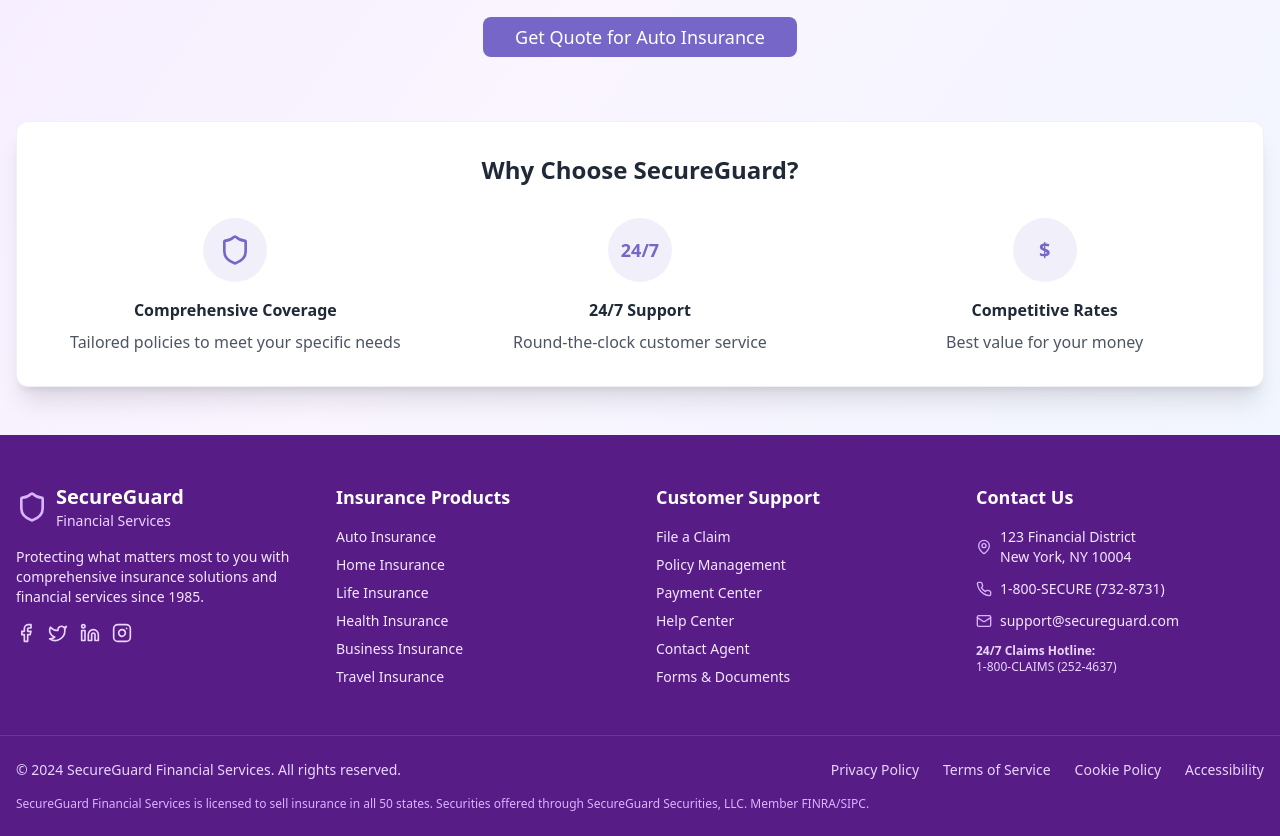
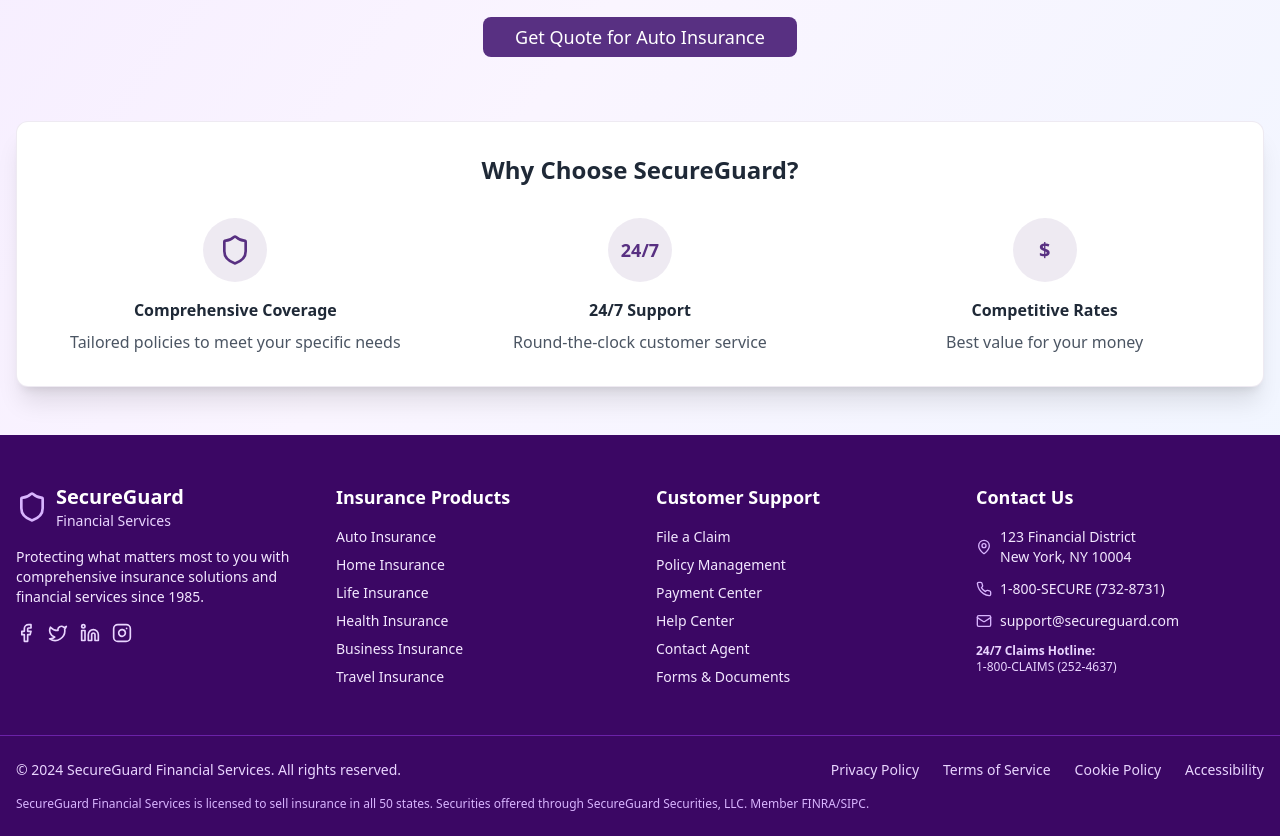
Before and after one commit to jithendran-design/policy-mods-demo-app, a React (Vite) app: page / in a window 1280 px wide. Shown: the part 900-1736 px from the top of the page. Built offline with nearby package versions, Linux system fonts and the light colour scheme.

Commit message:
Fix: Color inconsistencies and CTA styling
- Updated the quote page to use the primary color scheme.
- Darkened the footer's background to a darker purple.
- Applied the current footer color to primary buttons across the website.
- Ensured consistent color usage throughout the application.

```diff
--- a/src/components/Footer.tsx
+++ b/src/components/Footer.tsx
@@ -4,7 +4,7 @@ import { Separator } from "@/components/ui/separator";
 
 const Footer = () => {
   return (
-    <footer className="bg-purple-900 text-white">
+    <footer className="bg-purple-950 text-white">
       {/* Main Footer Content */}
       <div className="container mx-auto px-4 py-12">
         <div className="grid md:grid-cols-4 gap-8">
@@ -84,7 +84,7 @@ const Footer = () => {
         </div>
       </div>
 
-      <Separator className="bg-purple-700" />
+      <Separator className="bg-purple-800" />
 
       {/* Bottom Footer */}
       <div className="container mx-auto px-4 py-6">
--- a/src/index.css
+++ b/src/index.css
@@ -14,7 +14,7 @@
     --popover: 0 0% 100%;
     --popover-foreground: 222.2 84% 4.9%;
 
-    --primary: 249 46% 59%;
+    --primary: 269 46% 35%;
     --primary-foreground: 210 40% 98%;
 
     --secondary: 210 40% 96.1%;
@@ -31,7 +31,7 @@
 
     --border: 214.3 31.8% 91.4%;
     --input: 214.3 31.8% 91.4%;
-    --ring: 249 46% 59%;
+    --ring: 269 46% 35%;
 
     --radius: 0.5rem;
 
@@ -39,7 +39,7 @@
 
     --sidebar-foreground: 240 5.3% 26.1%;
 
-    --sidebar-primary: 249 46% 59%;
+    --sidebar-primary: 269 46% 35%;
 
     --sidebar-primary-foreground: 0 0% 98%;
 
@@ -49,7 +49,7 @@
 
     --sidebar-border: 220 13% 91%;
 
-    --sidebar-ring: 249 46% 59%;
+    --sidebar-ring: 269 46% 35%;
   }
 
   .dark {
@@ -62,7 +62,7 @@
     --popover: 222.2 84% 4.9%;
     --popover-foreground: 210 40% 98%;
 
-    --primary: 249 46% 59%;
+    --primary: 269 46% 35%;
     --primary-foreground: 222.2 47.4% 11.2%;
 
     --secondary: 217.2 32.6% 17.5%;
@@ -79,15 +79,15 @@
 
     --border: 217.2 32.6% 17.5%;
     --input: 217.2 32.6% 17.5%;
-    --ring: 249 46% 59%;
+    --ring: 269 46% 35%;
     --sidebar-background: 240 5.9% 10%;
     --sidebar-foreground: 240 4.8% 95.9%;
-    --sidebar-primary: 249 46% 59%;
+    --sidebar-primary: 269 46% 35%;
     --sidebar-primary-foreground: 0 0% 100%;
     --sidebar-accent: 240 3.7% 15.9%;
     --sidebar-accent-foreground: 240 4.8% 95.9%;
     --sidebar-border: 240 3.7% 15.9%;
-    --sidebar-ring: 249 46% 59%;
+    --sidebar-ring: 269 46% 35%;
   }
 }
 
--- a/src/pages/Proposal.tsx
+++ b/src/pages/Proposal.tsx
@@ -1,4 +1,3 @@
-
 import { useLocation, useNavigate } from "react-router-dom";
 import { Card, CardContent, CardHeader, CardTitle } from "@/components/ui/card";
 import { Button } from "@/components/ui/button";
@@ -221,14 +220,14 @@ const Proposal = () => {
   });
 
   return (
-    <div className="min-h-screen bg-gradient-to-br from-blue-50 via-blue-100 to-indigo-200">
+    <div className="min-h-screen bg-gradient-to-br from-purple-50 via-purple-100 to-purple-200">
       <Header />
 
       <div className="container mx-auto px-4 py-8 max-w-6xl">
         {/* Header */}
         <div className="text-center mb-8">
           <div className="flex items-center justify-center mb-4">
-            <Shield className="h-8 w-8 text-[#3C71DD] mr-2" />
+            <Shield className="h-8 w-8 text-primary mr-2" />
             <h1 className="text-3xl font-bold text-gray-900">Insurance Proposal</h1>
           </div>
           <Badge className="bg-green-100 text-green-800 px-4 py-2">
@@ -241,7 +240,7 @@ const Proposal = () => {
           <div className="flex justify-between items-start">
             <div>
               <div className="flex items-center mb-2">
-                <Shield className="h-10 w-10 text-[#3C71DD] mr-3" />
+                <Shield className="h-10 w-10 text-primary mr-3" />
                 <div>
                   <h2 className="text-2xl font-bold text-gray-900">SecureGuard</h2>
                   <p className="text-gray-600">Financial Services</p>
@@ -262,16 +261,16 @@ const Proposal = () => {
           {/* Main Proposal */}
           <div className="lg:col-span-2">
             <Card className="shadow-xl">
-              <CardHeader className="bg-[#3C71DD] text-white">
+              <CardHeader className="bg-primary text-white">
                 <div className="flex justify-between items-start">
                   <div>
                     <CardTitle className="text-xl">Insurance Proposal Prepared Exclusively For:</CardTitle>
-                    <div className="mt-2 text-blue-100">
+                    <div className="mt-2 text-purple-100">
                       <div className="font-semibold">{formData.firstName} {formData.lastName}</div>
                       <div>{formData.address}</div>
                     </div>
                   </div>
-                  <div className="text-right text-blue-100">
+                  <div className="text-right text-purple-100">
                     <div className="font-semibold">Prepared By</div>
                     <div>{agentInfo.name}</div>
                     <div>{agentInfo.phone}</div>
@@ -335,7 +334,7 @@ const Proposal = () => {
                     <div className="space-y-2">
                       <div className="flex justify-between items-center">
                         <span className="font-semibold">Premium</span>
-                        <span className="font-bold text-xl text-[#3C71DD]">${monthlyPremium.toLocaleString()}.00</span>
+                        <span className="font-bold text-xl text-primary">${monthlyPremium.toLocaleString()}.00</span>
                       </div>
                       {insuranceType === "home" && (
                         <>
@@ -396,7 +395,7 @@ const Proposal = () => {
                 </Button>
                 <Button
                   variant="outline"
-                  className="w-full border-[#3C71DD] text-[#3C71DD] hover:bg-[#3C71DD] hover:text-white"
+                  className="w-full border-primary text-primary hover:bg-primary hover:text-white"
                   onClick={handleDownload}
                 >
                   <Download className="w-4 h-4 mr-2" />
@@ -404,7 +403,7 @@ const Proposal = () => {
                 </Button>
                 <Button
                   variant="outline"
-                  className="w-full border-[#3C71DD] text-[#3C71DD] hover:bg-[#3C71DD] hover:text-white"
+                  className="w-full border-primary text-primary hover:bg-primary hover:text-white"
                   onClick={handleEmailProposal}
                 >
                   <Mail className="w-4 h-4 mr-2" />
@@ -412,7 +411,7 @@ const Proposal = () => {
                 </Button>
                 <Button
                   variant="outline"
-                  className="w-full border-[#3C71DD] text-[#3C71DD] hover:bg-[#3C71DD] hover:text-white"
+                  className="w-full border-primary text-primary hover:bg-primary hover:text-white"
                   onClick={() => navigate("/")}
                 >
                   Get Another Quote
@@ -427,7 +426,7 @@ const Proposal = () => {
               </CardHeader>
               <CardContent className="space-y-3">
                 <div className="text-center mb-4">
-                  <div className="w-16 h-16 bg-[#3C71DD] rounded-full flex items-center justify-center mx-auto mb-2">
+                  <div className="w-16 h-16 bg-primary rounded-full flex items-center justify-center mx-auto mb-2">
                     <span className="text-white font-bold text-xl">SM</span>
                   </div>
                   <div className="font-semibold">{agentInfo.name}</div>
@@ -436,15 +435,15 @@ const Proposal = () => {
                 </div>
                 <div className="space-y-2">
                   <div className="flex items-center">
-                    <Phone className="w-4 h-4 mr-2 text-[#3C71DD]" />
+                    <Phone className="w-4 h-4 mr-2 text-primary" />
                     <span className="text-sm">{agentInfo.phone}</span>
                   </div>
                   <div className="flex items-center">
-                    <Mail className="w-4 h-4 mr-2 text-[#3C71DD]" />
+                    <Mail className="w-4 h-4 mr-2 text-primary" />
                     <span className="text-sm">{agentInfo.email}</span>
                   </div>
                   <div className="flex items-center">
-                    <MapPin className="w-4 h-4 mr-2 text-[#3C71DD]" />
+                    <MapPin className="w-4 h-4 mr-2 text-primary" />
                     <span className="text-sm">Dallas, TX Office</span>
                   </div>
                 </div>
@@ -455,7 +454,7 @@ const Proposal = () => {
             </Card>
 
             {/* Benefits */}
-            <Card className="bg-gradient-to-br from-[#3C71DD] to-[#4F7FE6] text-white">
+            <Card className="bg-gradient-to-br from-primary to-purple-700 text-white">
               <CardHeader>
                 <CardTitle className="text-lg">Why SecureGuard?</CardTitle>
               </CardHeader>
```
